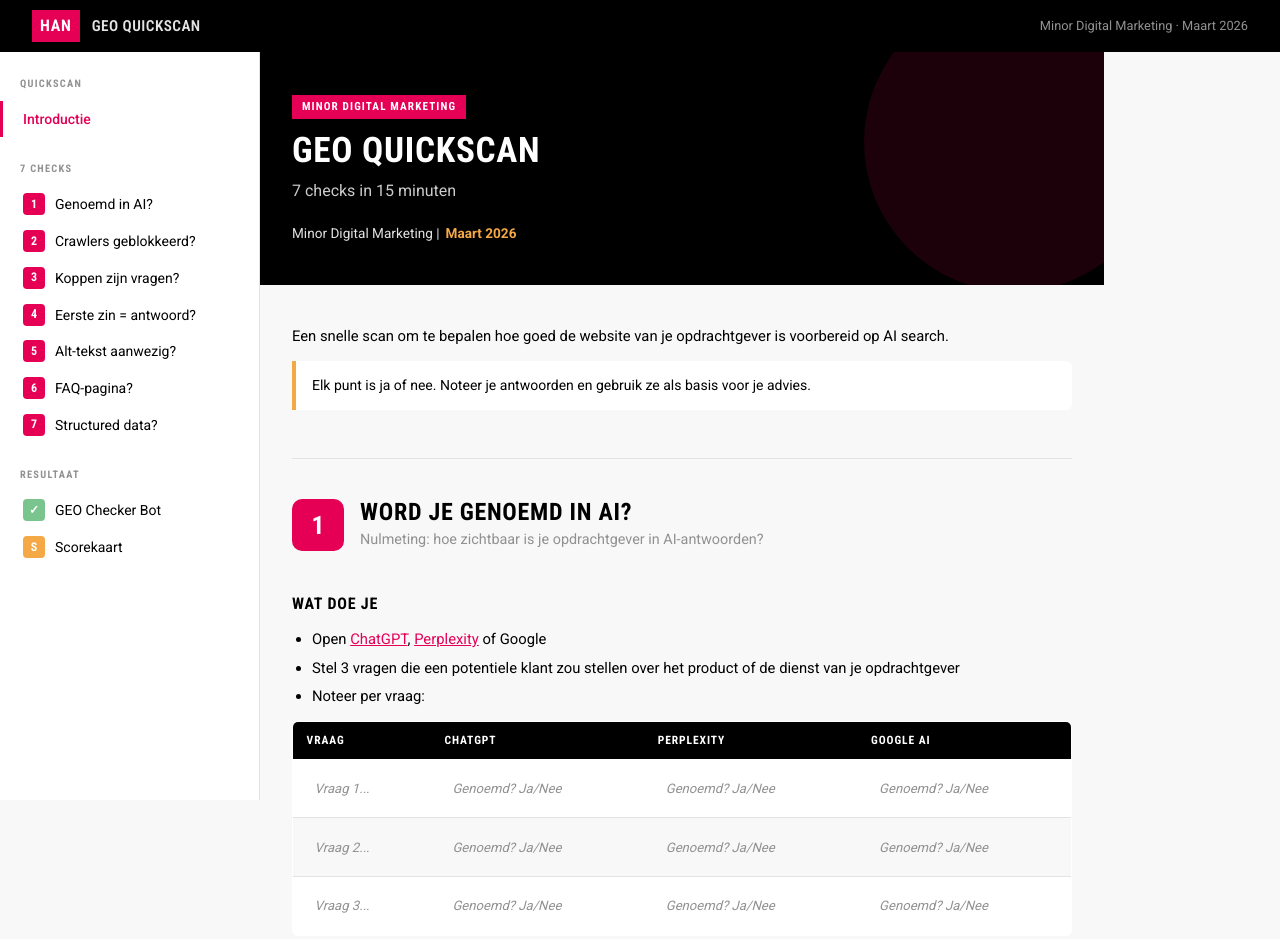
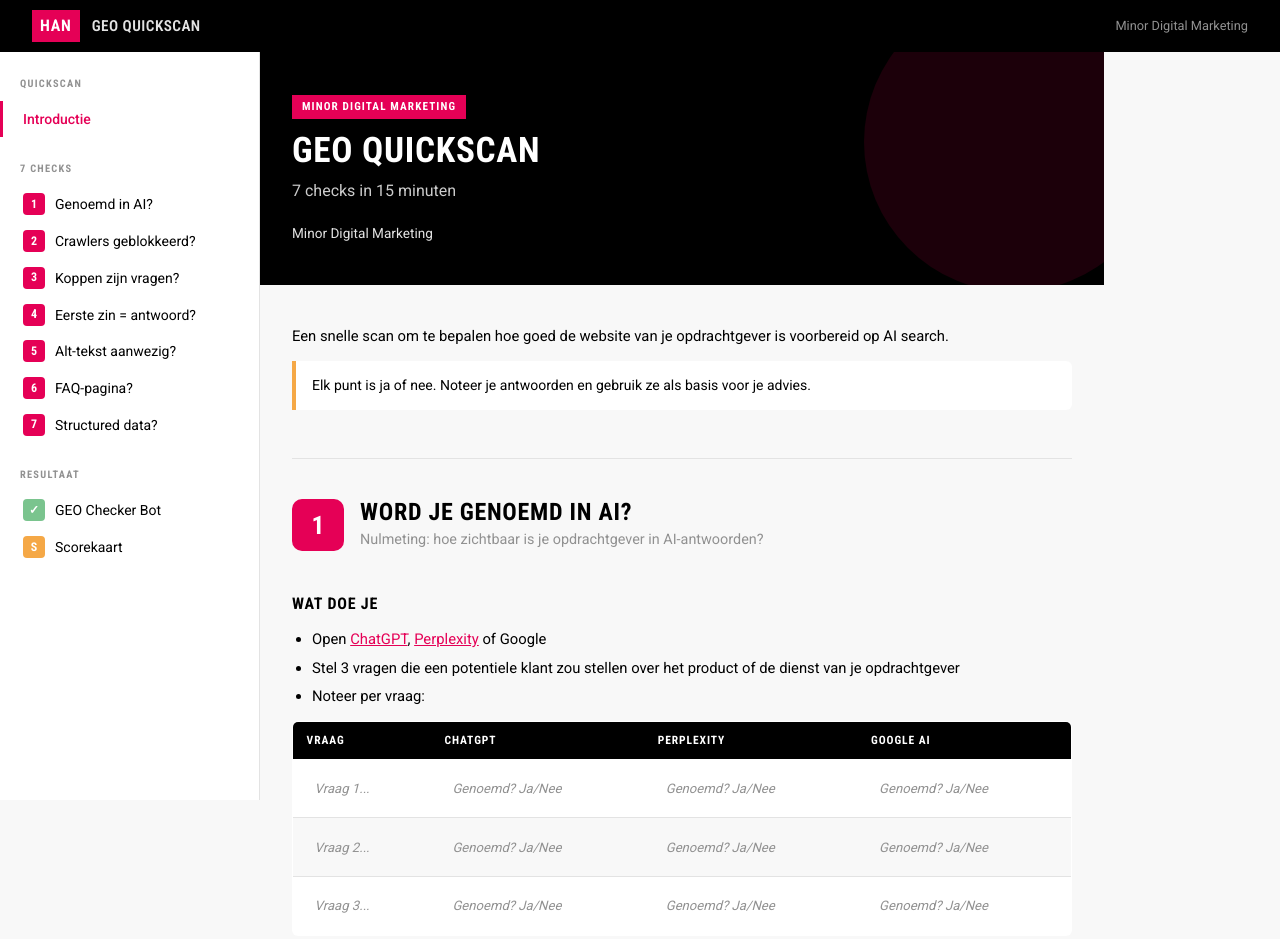
Before and after one commit to guuswitjes/geo-workshop, a plain HTML site: page quickscan.html in a window 1280 px wide. Shown: the top 939 px of the page. Drawn offline with Linux system fonts and the light colour scheme.

Commit message:
Quickscan: datum weggehaald
Co-Authored-By: Claude Opus 5.5 <noreply@anthropic.com>

```diff
--- a/quickscan.html
+++ b/quickscan.html
@@ -586,7 +586,7 @@
     <span class="han-mark">HAN</span>
     <span class="topbar-title">GEO Quickscan</span>
   </a>
-  <span class="topbar-meta">Minor Digital Marketing &middot; Maart 2026</span>
+  <span class="topbar-meta">Minor Digital Marketing</span>
 </header>
 
 <div class="layout">
@@ -650,7 +650,7 @@
       <h1>GEO Quickscan</h1>
       <p class="hero-sub">7 checks in 15 minuten</p>
       <div class="hero-meta">
-        <span class="hero-meta-item">Minor Digital Marketing | <strong>Maart 2026</strong></span>
+        <span class="hero-meta-item">Minor Digital Marketing</span>
       </div>
     </div>
 
@@ -1230,7 +1230,7 @@ Disallow: /</div>
 </div>
 
 <footer class="footer">
-  <strong>GEO Quickscan</strong> &middot; Minor Digital Marketing &middot; HAN University of Applied Sciences &middot; Maart 2026
+  <strong>GEO Quickscan</strong> &middot; Minor Digital Marketing &middot; HAN University of Applied Sciences
   <br><a href="geo-checklist.html">GEO Checklist &rarr;</a>
 </footer>
 
```
Also changed, not shown: index.html (line endings or trailing spaces).
